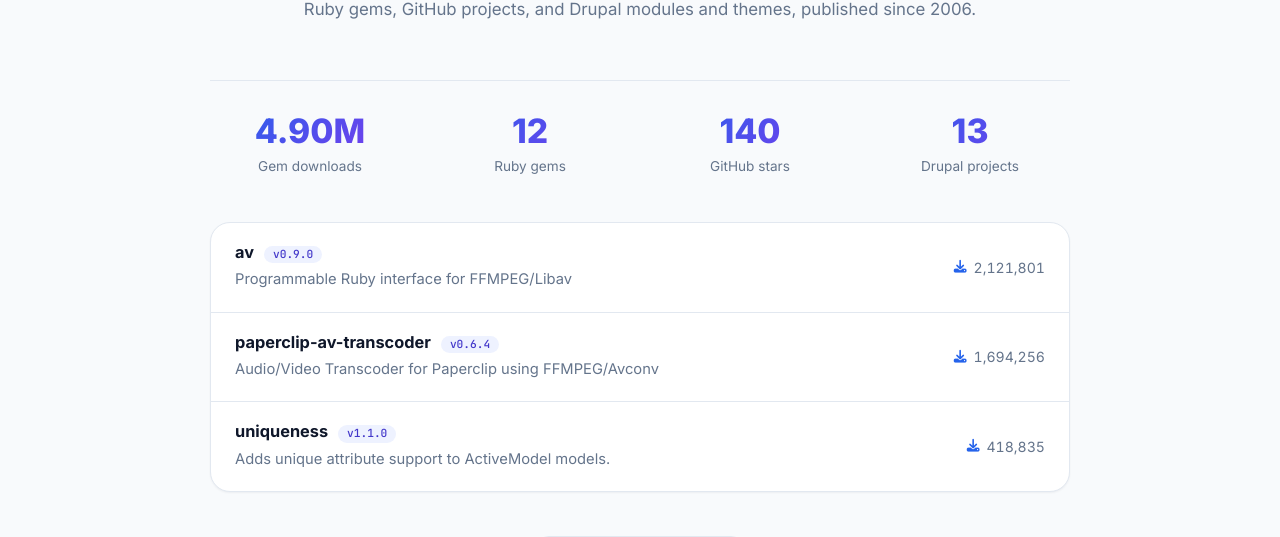
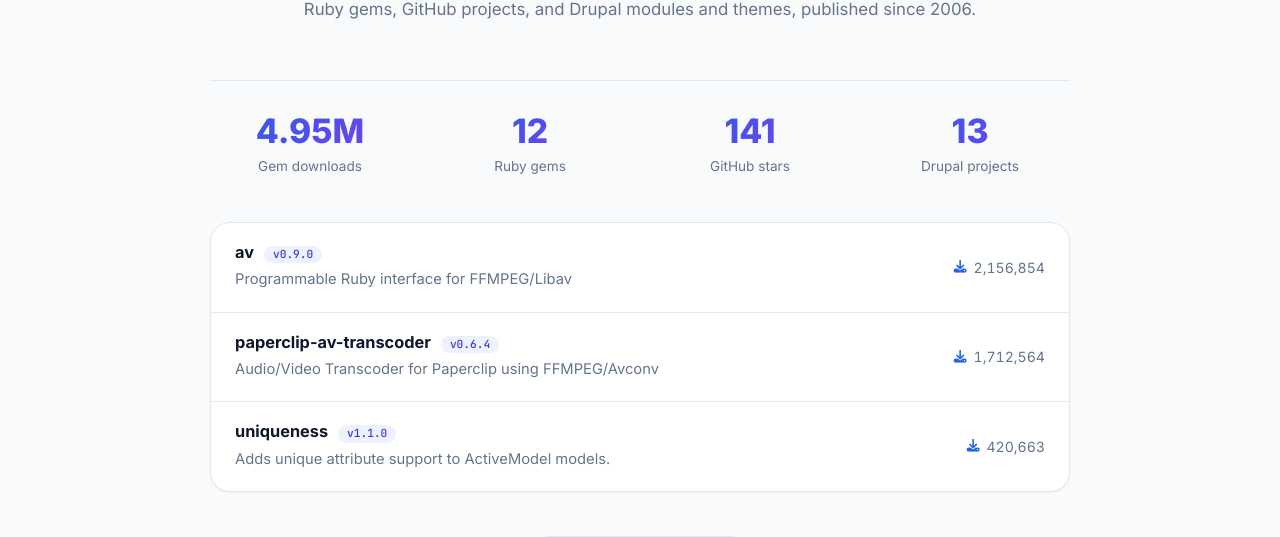
Before and after one commit to owahab/owahab.github.io, a Jekyll site: the page built from index.html, in a window 1280 px wide and 900 px high, scrolled down 7318 px. Shown: the part 150-687 px from the top of the window. Built offline with Jekyll 4.4.1, drawn with Linux system fonts in a browser that asks for light colours; part of the change alters nothing that is shown.

Commit message:
Refresh open source contribution data

```diff
--- a/_data/opensource.yml
+++ b/_data/opensource.yml
@@ -1,23 +1,23 @@
 # Generated by script/fetch-opensource — do not edit by hand.
 # Re-run that script to refresh.
-generated_at: '2026-08-07'
+generated_at: '2026-09-01'
 github:
   url: https://github.com/owahab
   since: '2009'
   followers: 98
   totals:
     repos: 15
-    stars: 140
+    stars: 141
     forks: 70
   repos:
   - name: riprap
-    description: Riprap for your Claude Code Software Projects
+    description: Engineering guardrails for Claude Code
     url: https://github.com/influpert/riprap
     language: Shell
-    stars: 0
+    stars: 1
     forks: 0
     archived: false
-    updated: '2026-08-07'
+    updated: '2026-08-31'
     homepage: https://riprap.dev/
     homepage_display: riprap.dev
   - name: paperclip-ffmpeg
@@ -136,82 +136,82 @@ rubygems:
   url: https://rubygems.org/profiles/owahab
   totals:
     gems: 12
-    downloads: 4896048
-    downloads_display: '4,896,048'
-    downloads_compact: 4.9M
+    downloads: 4952850
+    downloads_display: '4,952,850'
+    downloads_compact: 4.95M
   gems:
   - name: av
     description: Programmable Ruby interface for FFMPEG/Libav
     url: https://rubygems.org/gems/av
     version: 0.9.0
-    downloads: 2121801
-    downloads_display: '2,121,801'
+    downloads: 2156854
+    downloads_display: '2,156,854'
   - name: paperclip-av-transcoder
     description: Audio/Video Transcoder for Paperclip using FFMPEG/Avconv
     url: https://rubygems.org/gems/paperclip-av-transcoder
     version: 0.6.4
-    downloads: 1694256
-    downloads_display: '1,694,256'
+    downloads: 1712564
+    downloads_display: '1,712,564'
   - name: uniqueness
     description: Adds unique attribute support to ActiveModel models.
     url: https://rubygems.org/gems/uniqueness
     version: 1.1.0
-    downloads: 418835
-    downloads_display: '418,835'
+    downloads: 420663
+    downloads_display: '420,663'
   - name: paperclip-ffmpeg
     description: Process your attachments with FFMPEG
     url: https://rubygems.org/gems/paperclip-ffmpeg
     version: 1.2.0
-    downloads: 418109
-    downloads_display: '418,109'
+    downloads: 419107
+    downloads_display: '419,107'
   - name: recognition
     description: Recognize users by giving them points and rewards for their actions
     url: https://rubygems.org/gems/recognition
     version: 0.8.6
-    downloads: 56934
-    downloads_display: '56,934'
+    downloads: 57077
+    downloads_display: '57,077'
   - name: spaghetti
     description: Spaghetti - Rails Endless Page
     url: https://rubygems.org/gems/spaghetti
     version: 0.6.0
-    downloads: 50451
-    downloads_display: '50,451'
+    downloads: 50545
+    downloads_display: '50,545'
   - name: activesorting
     description: Adds ability to sort models using a custom field
     url: https://rubygems.org/gems/activesorting
     version: 0.8.3
-    downloads: 31689
-    downloads_display: '31,689'
+    downloads: 31765
+    downloads_display: '31,765'
   - name: gub
     description: The missing command line tool for Github
     url: https://rubygems.org/gems/gub
     version: 0.2.0
-    downloads: 30549
-    downloads_display: '30,549'
+    downloads: 30634
+    downloads_display: '30,634'
   - name: rails_autocomplete
     description: Hassle-free autocomplete for Rails 3
     url: https://rubygems.org/gems/rails_autocomplete
     version: 0.1.0
-    downloads: 26435
-    downloads_display: '26,435'
+    downloads: 26503
+    downloads_display: '26,503'
   - name: paperclip-av-chainer
     description: Audio/Video Chainer for Paperclip using FFMPEG/Avconv
     url: https://rubygems.org/gems/paperclip-av-chainer
     version: 0.6.3
-    downloads: 22500
-    downloads_display: '22,500'
+    downloads: 22559
+    downloads_display: '22,559'
   - name: mozzn
     description: Command Line Interface to mozzn
     url: https://rubygems.org/gems/mozzn
     version: 0.4.0
-    downloads: 16020
-    downloads_display: '16,020'
+    downloads: 16074
+    downloads_display: '16,074'
   - name: devel
     description: Rails Developer Essential Gem
     url: https://rubygems.org/gems/devel
     version: 0.3.0
-    downloads: 8469
-    downloads_display: '8,469'
+    downloads: 8505
+    downloads_display: '8,505'
 drupal:
   url: https://www.drupal.org/u/owahab
   since: '2006'
@@ -224,7 +224,7 @@ drupal:
     name: community_tags
     kind: Module
     url: https://www.drupal.org/project/community_tags
-    sites: 124
+    sites: 119
   - title: Google Translate
     name: gtrans
     kind: Module
@@ -234,32 +234,32 @@ drupal:
     name: taxonomy_blocks
     kind: Module
     url: https://www.drupal.org/project/taxonomy_blocks
-    sites: 9
+    sites: 10
   - title: CCK Currency
     name: currency_cck
     kind: Module
     url: https://www.drupal.org/project/currency_cck
-    sites: 6
+    sites: 8
   - title: RSVP
     name: rsvp
     kind: Module
     url: https://www.drupal.org/project/rsvp
-    sites: 5
-  - title: phpFreeChat integration
-    name: phpfreechat
-    kind: Module
-    url: https://www.drupal.org/project/phpfreechat
     sites: 5
   - title: Webform Paths
     name: webform_paths
     kind: Module
     url: https://www.drupal.org/project/webform_paths
     sites: 4
+  - title: phpFreeChat integration
+    name: phpfreechat
+    kind: Module
+    url: https://www.drupal.org/project/phpfreechat
+    sites: 4
   - title: Blue Lake
     name: bluelake
     kind: Theme
     url: https://www.drupal.org/project/bluelake
-    sites: 3
+    sites: 2
   - title: Blue Nile
     name: bluenile
     kind: Theme
```
